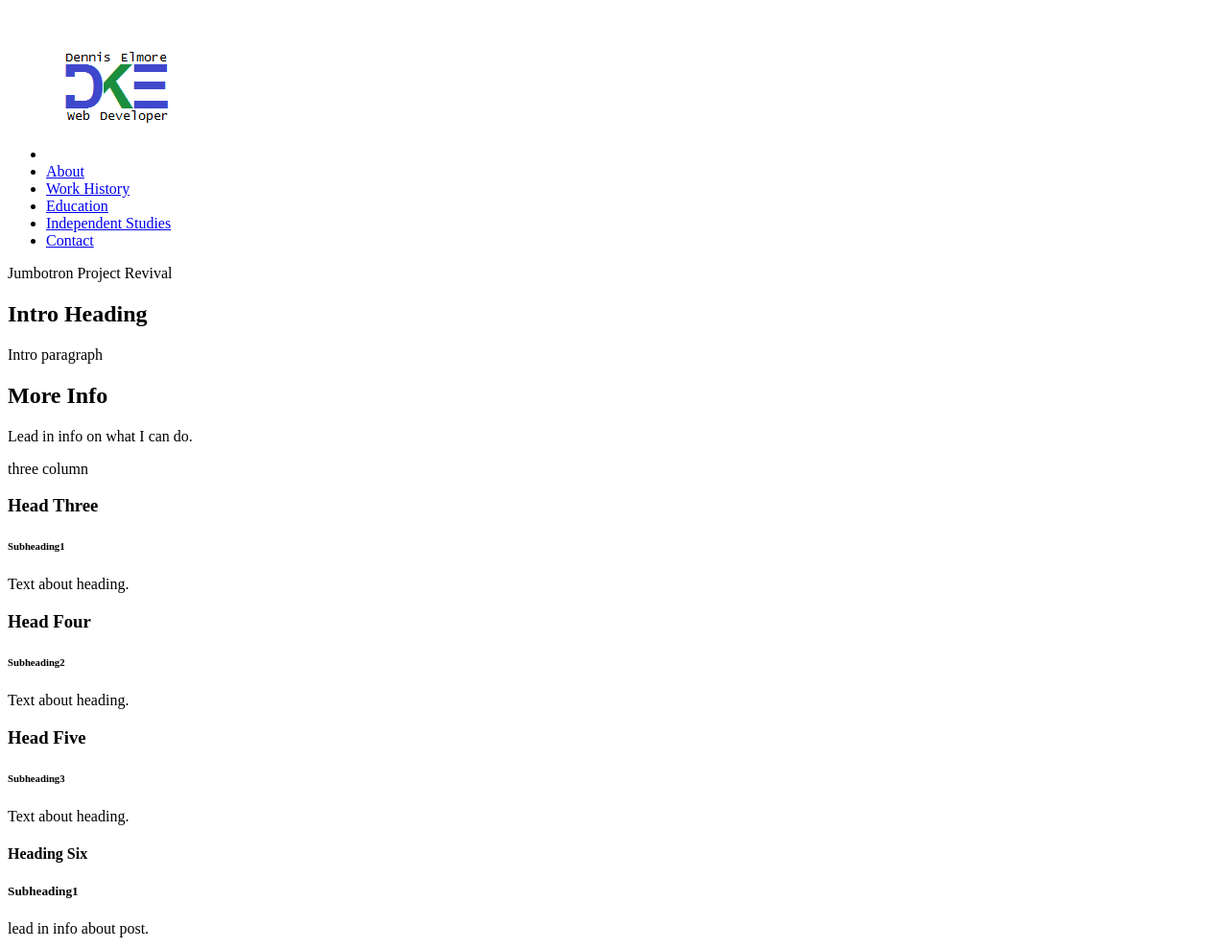
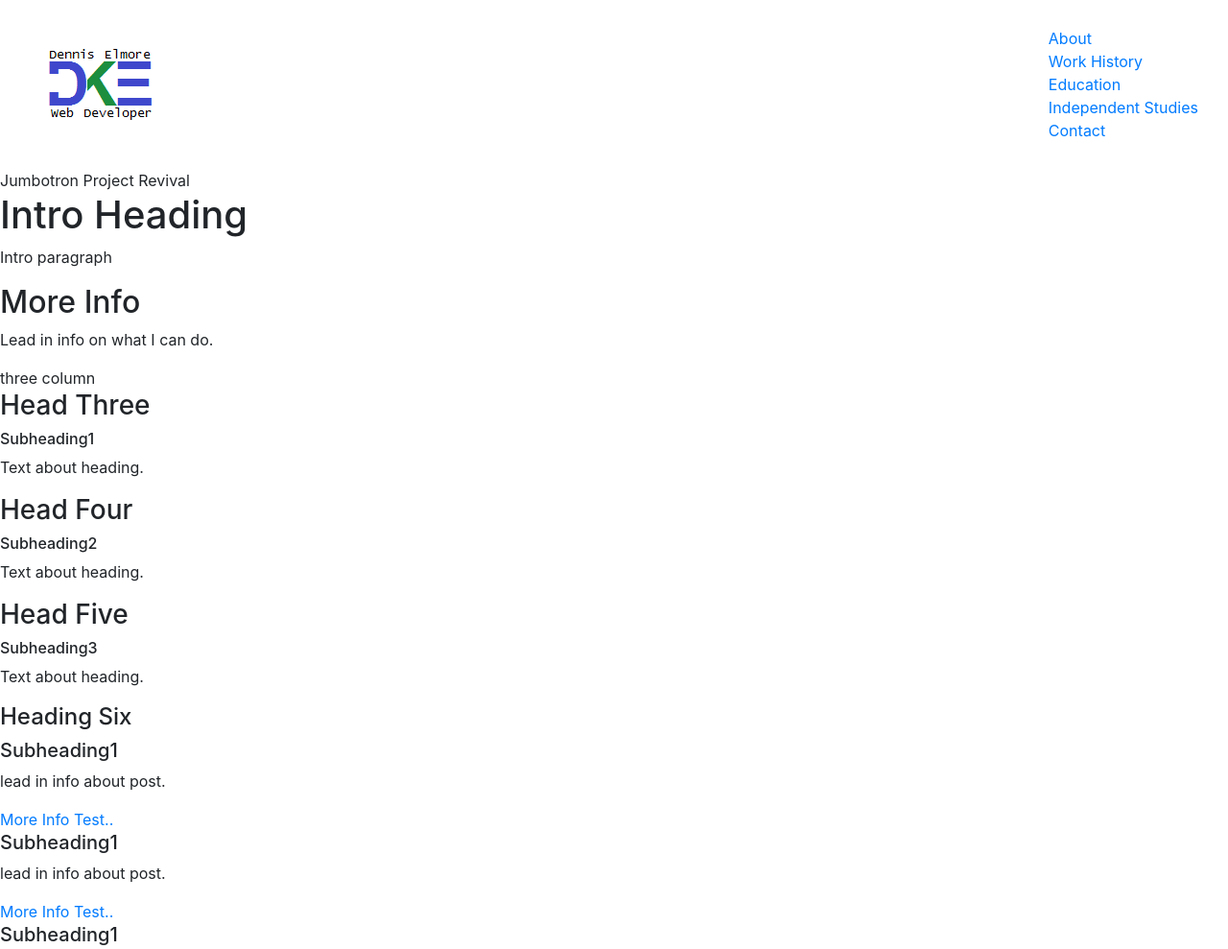
Before and after one commit to dke85/Project-Revival, a plain HTML site: page index.html in a window 1280 px wide. Shown: the top 989 px of the page at 96% size. Drawn offline with Linux system fonts and the light colour scheme.

Commit message:
Update index.html
Fixed script links on index.html

```diff
--- a/index.html
+++ b/index.html
@@ -2,33 +2,44 @@
 <html>
 
 <head>
+
+    <title>Project Revival</title>
+
     <meta http-equiv="Content-Type" content="text/html; charset=UTF-8" />
-    <link rel="bootstrap" href="css/bootstrap.min.css">
-    <link rel="bootstrap-grid" href="css/bootstrap-grid.min.css">
-    <link rel="bootstrap-reboot" href="css/bootstrap-reboot.min.css">
-    <link rel="jQuery" href="js/jquery-3.3.1.min.js">
-    <link rel="bootstrapJS" href="js/bootstrap.min.js">
-    <link rel="jQuery UI" href="js/jquery-ui.js">
-    <link rel="jQuery UI CSS" href="js/jquery-ui.css">
-    <link rel="Popper" href="js/popper.min.js">
-    <link rel="General" href="css/general.css">
-    <title>Project Revival</title>
+    <meta name="viewport" content="width=device-width, initial-scale=1">
+
+    <link rel="stylesheet" href="css/bootstrap.min.css">
+    <link rel="stylesheet" href="css/bootstrap-grid.min.css">
+    <link rel="stylesheet" href="css/bootstrap-reboot.min.css">
+    <link rel="stylesheet" href="js/jquery-ui.css">
+    <link rel="stylesheet" href="css/general.css">
+
+    <script src="js/jquery-3.3.1.min.js"></script>
+    <script src="js/bootstrap.min.js"></script>
+    <script src="js/jquery-ui.js"></script>
+    <script src="js/popper.min.js"></script>
+
 </head>
 
 <body>
     <header>
-        <nav>
-            <ul>
-                <li><img src="images\Logo_Self_Round.png"/></li>
-                <li><a href="About\about.html">About</a></li>
-                <li><a href="Work History\work.html">Work History</a></li>
-                <li><a href="Education\education.html">Education</a></li>
-                <li><a href="Independent Study\studies.html">Independent Studies</a></li>
-                <li><a href="Contact Me\contact.html">Contact</a></li>
+        <nav class="navbar navbar-default">
+            <div class="container-fluid">
+                <div class="navbar-header">
+                    <a class="navbar-brand" href="index.html"><img src="images\Logo_Self_Round.png"/></a>
+                </div>
+            <ul class="nav navbar-nav">
+                <li><a href="About/about.html">About</a></li>
+                <li><a href="Work History/work.html">Work History</a></li>
+                <li><a href="Education/education.html">Education</a></li>
+                <li><a href="Independent Study/studies.html">Independent Studies</a></li>
+                <li><a href="Contact Me/contact.html">Contact</a></li>
             </ul>
+            </div>
         </nav>
         <div>Jumbotron Project Revival</div>
     </header>
+
     <section>
         <div>
             <h1>Intro Heading</h1>
@@ -56,6 +67,7 @@
             </div>
         </div>
     </section>
+
     <section>
         <div>
             <h4>Heading Six</h4>
@@ -91,8 +103,10 @@
                 <a href="null">More Info Test..</a>
         </div>
     </section>
+
     <aside>
     </aside>
+
     <footer>
     </footer>
 </body>
```
